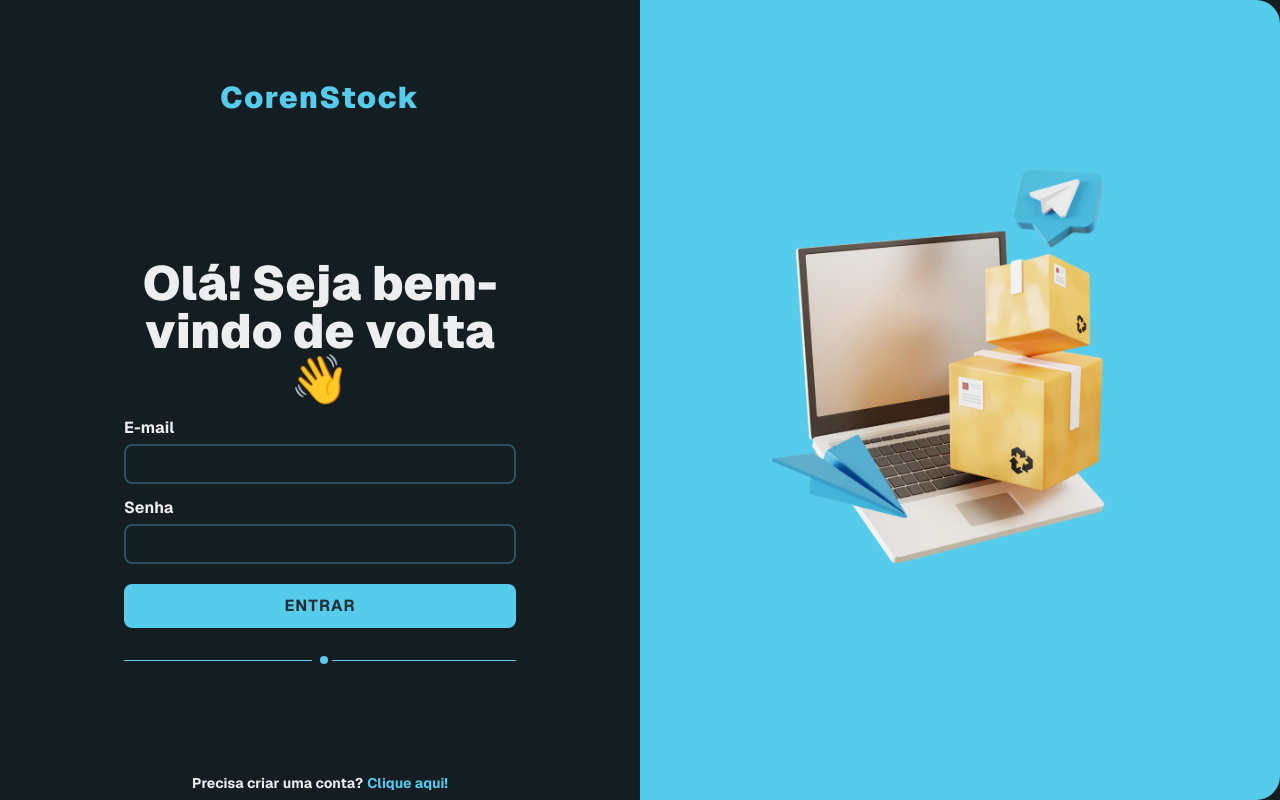
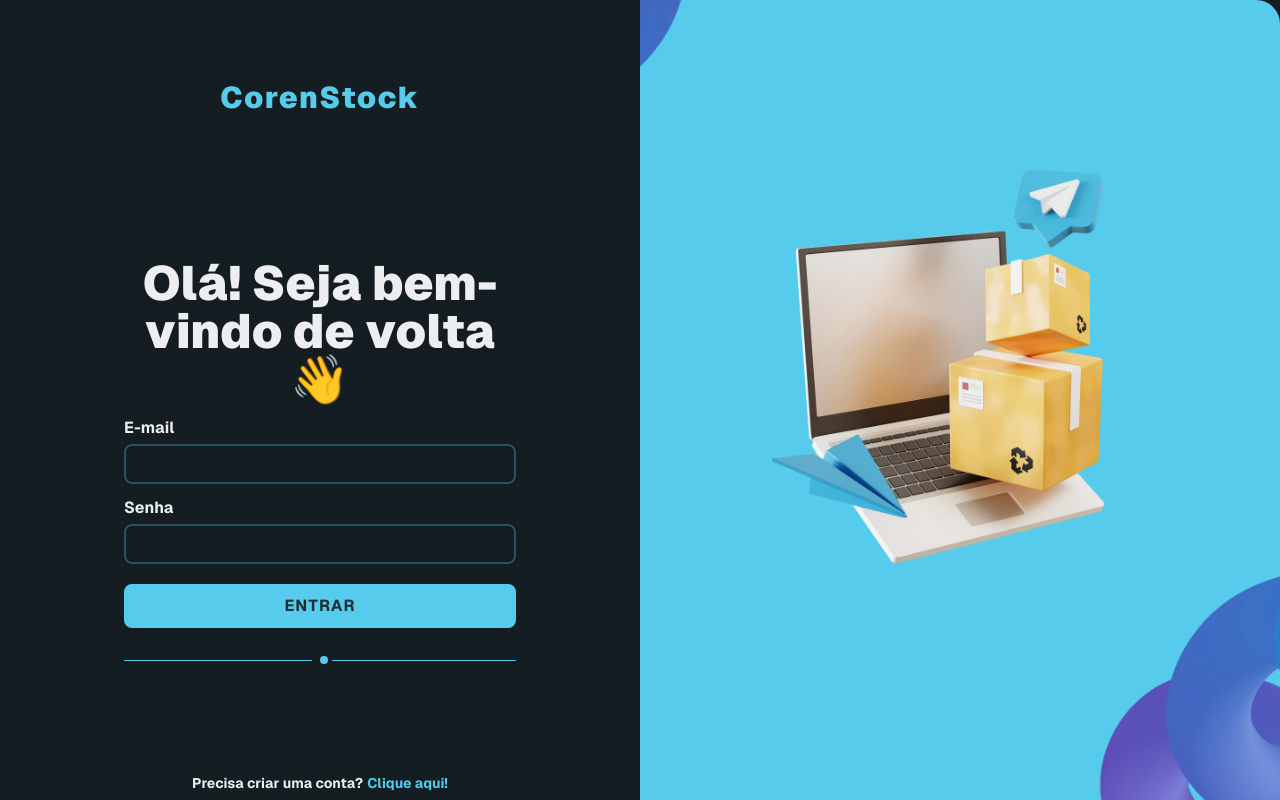
Before and after one commit to estelitafernanda/COREN-stock-frontend, a Next.js app: page /login in a window 1280 px wide. Built offline with nearby package versions, Linux system fonts and the light colour scheme.

Commit message:
login-update

```diff
--- a/src/app/login/page.tsx
+++ b/src/app/login/page.tsx
@@ -1,6 +1,7 @@
 import React from 'react'
 import Background from '../../../public/bg.jpg'
 import Computer from '../../../public/login-image.png'
+import Worm from '../../../public/worm.png'
 import Image from 'next/image'
 import { Tape } from '@/components/Tape'
 
@@ -8,7 +9,7 @@ function page() {
   return (
     <main className='grid grid-cols-2 h-screen w-full font-[family-name:var(--font-geist-sans)] overflow-clip'>
 
-        <section className='bg-blackPrimary p-10 flex flex-col items-center overflow-clip'>
+        <section className='bg-blackPrimary p-10 flex flex-col items-center overflow-clip z-20'>
             <h2 className=" mt-10 font-black text-3xl tracking-wider text-primary">CorenStock</h2>
             <div className='mt-36 w-[70%] text-center'>
                 <h1 className='text-5xl font-black'>Olá! Seja bem-vindo de volta👋</h1>
@@ -34,9 +35,11 @@ function page() {
             <Tape/>
         </section>
 
-        <section className='bg-primary h-screen flex flex-col items-center justify-center rounded-r-3xl'>
-            <Image src={Computer} alt='background' className='w-[70%] animate-[bounce_6s_ease-in-out_infinite]' />
-            {/* <Image src={Background} alt='background' className='w-full h-full object-cover' /> */}
+        <section className='bg-primary h-screen flex flex-col items-center justify-center rounded-r-3xl relative'>
+            <Image src={Computer} alt='background' className='w-[70%] animate-[bounce_6s_ease-in-out_infinite] z-10' />
+            {/* <Image src={Background} alt='background' className='w-full h-full object-cover absolute' /> */}
+            <Image src={Worm} alt='background' className='w-[70%] -bottom-20 -right-[240px]  z-10 absolute' />
+            <Image src={Worm} alt='background' className='w-[70%] -top-[200px] right-[500px] rotate-180  z-10 absolute' />
         </section>
 
 
```
Also changed, not shown: public/worm.png (added).
